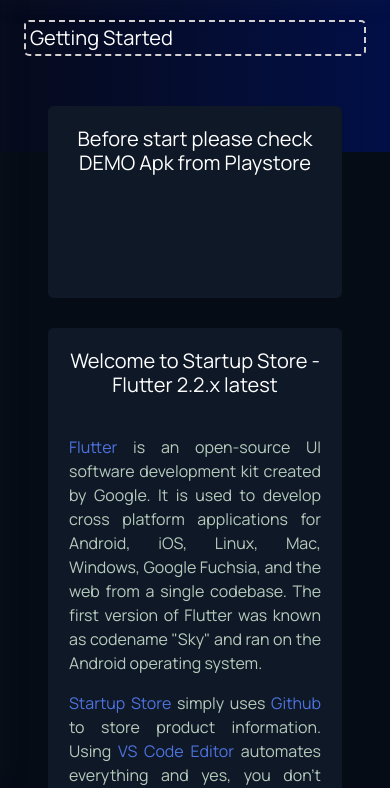
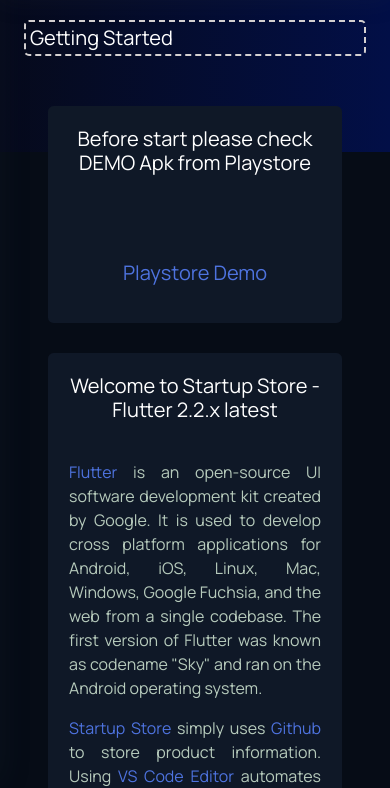
Before and after one commit to Deepjyoti120/Startup-Store-Online-Documentation-v1, a plain HTML site: page index.html in a window 390 px wide. Shown: the part 62-850 px from the top of the page. Drawn offline with Linux system fonts and the light colour scheme; a web font is replaced by a local one.

Commit message:
fix link

```diff
--- a/index.html
+++ b/index.html
@@ -138,7 +138,7 @@
                                                 from Playstore </h5>
                                             <p class="docDetails textNone text-center pt-5"><a
                                                     href="https://bit.ly/3zEKLlG"
-                                                    class="h5 font-width-bold d-none d-sm-inline-block  mr-auto ml-md-3 my-2 my-md-0 mw-100">
+                                                    class="h5 font-width-bold mr-auto ml-md-3 my-2 my-md-0 mw-100">
                                                     Playstore Demo
                                                 </a></p>
                                         </div>
```
